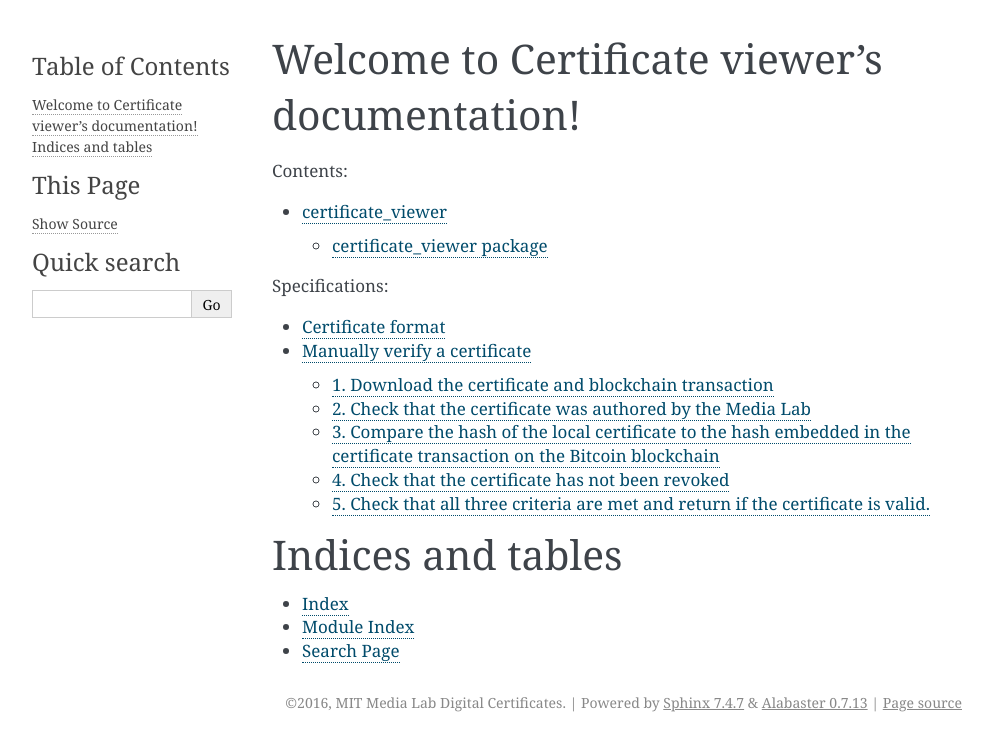
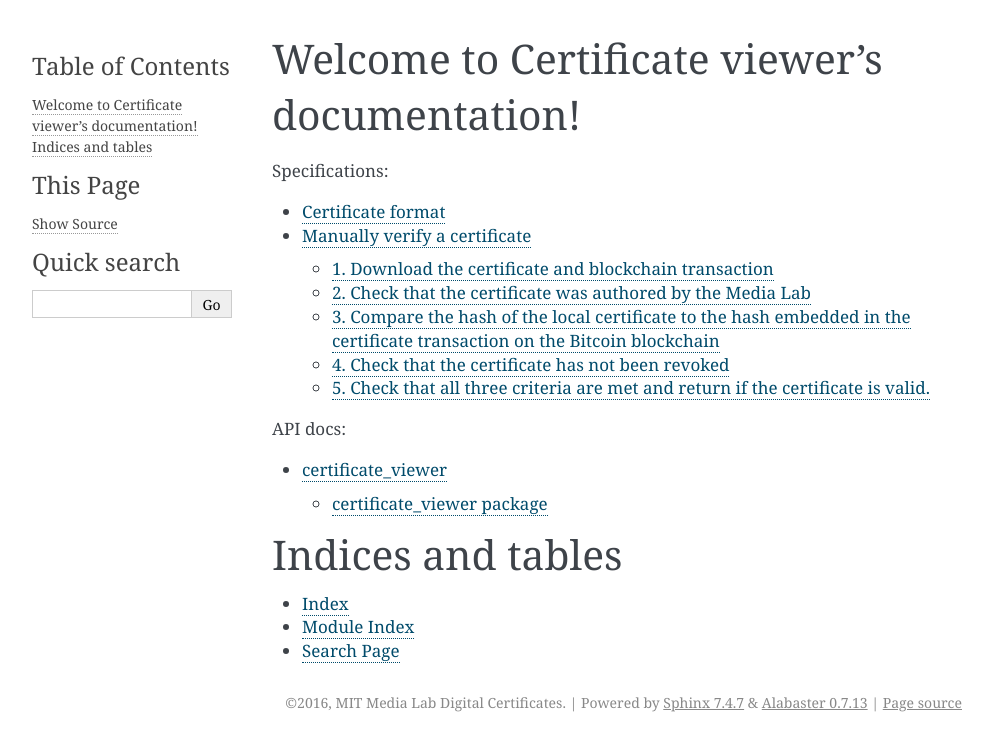
Before and after one commit to blockchain-certificates/cert-viewer, a Sphinx documentation site: the page built from docs/index.rst, in a window 1280 px wide. Shown: the top 751 px of the page, without its empty margins (148-1141 px from the left). Built offline with Sphinx 7.4.7, drawn with Linux system fonts in a browser that asks for light colours; formulas are drawn with MathJax 3.

Commit message:
restructure index

```diff
--- a/docs/index.rst
+++ b/docs/index.rst
@@ -21,6 +14,15 @@ Specifications:
    CERTIFICATE
    VERIFY
 
+
+API docs:
+
+.. toctree::
+   :maxdepth: 2
+
+   modules
+
+
 Indices and tables
 ==================
 
```
Also changed, not shown: other parts of docs/index.rst (+0 -7 lines).
